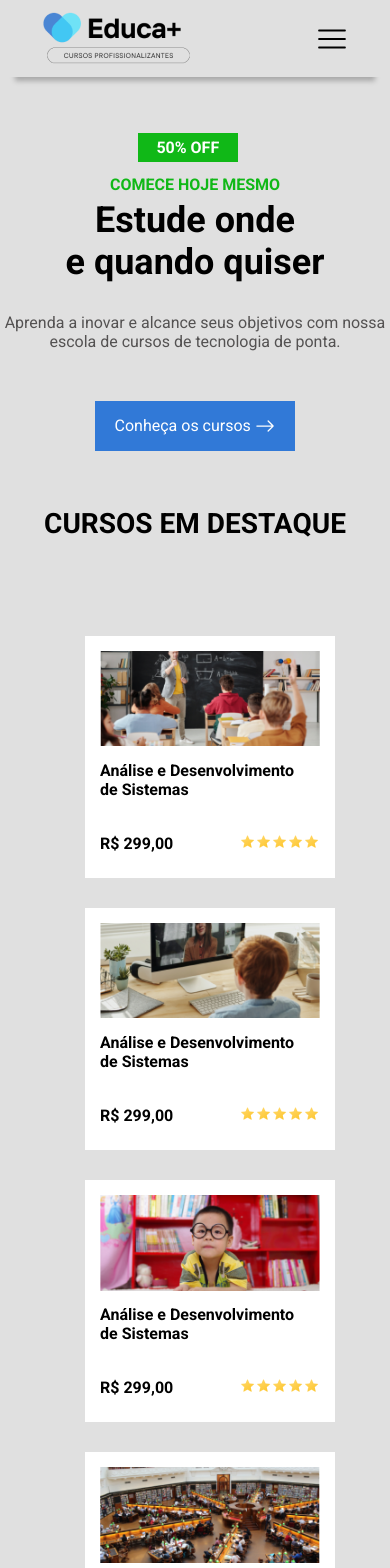
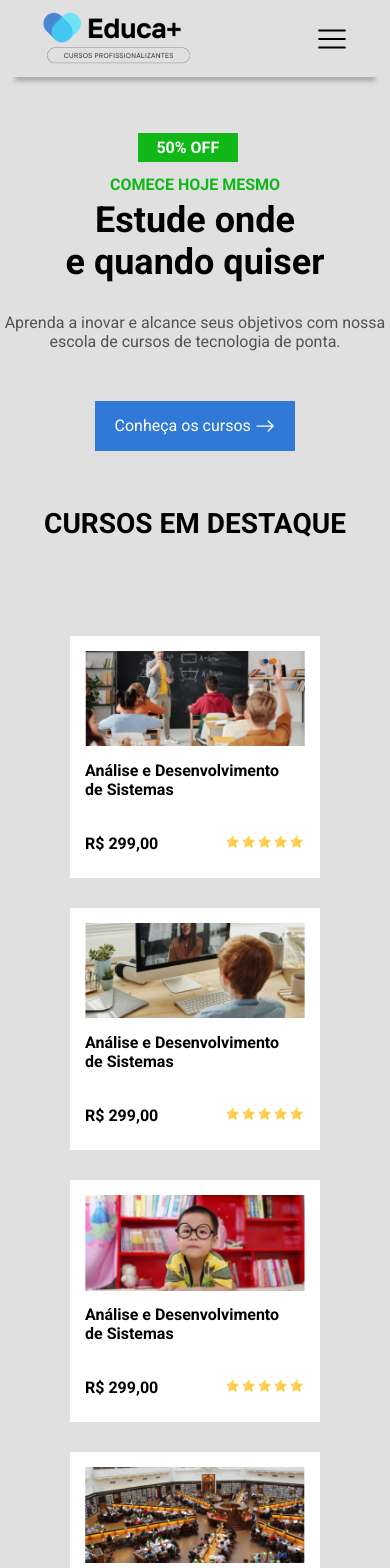
Before and after one commit to belloLucas/educamais, a React (Vite) app: page / in a window 390 px wide. Shown: the top 1568 px of the page. Built offline with nearby package versions, Linux system fonts and the light colour scheme.

Commit message:
fix: Fixing courses container left margin

```diff
--- a/src/components/main/styles/courses.css
+++ b/src/components/main/styles/courses.css
@@ -77,7 +77,6 @@ main .main-title {
   }
 
   .courses {
-    margin-left: 30px;
     grid-template-columns: 1fr 1fr;
   }
 }
```
